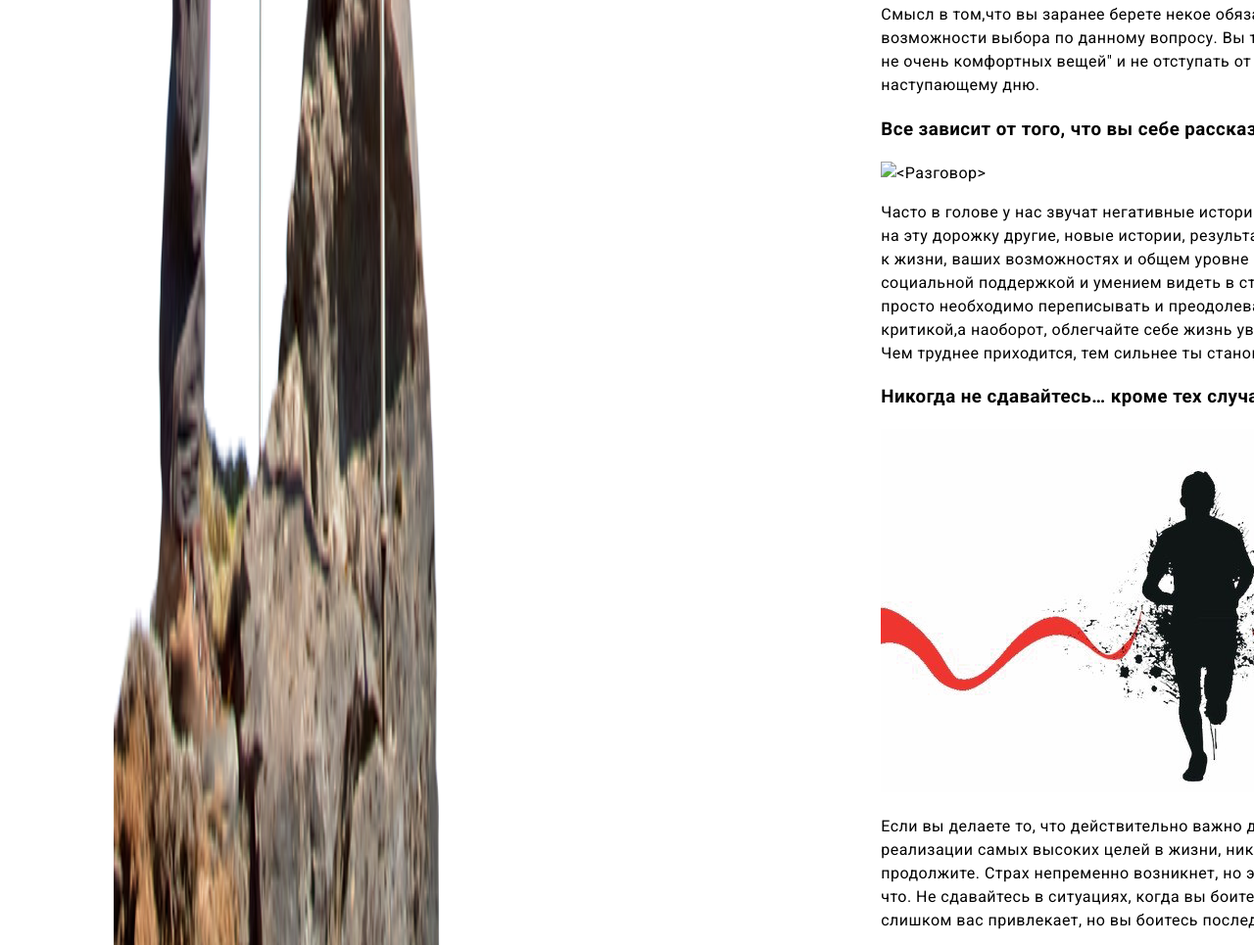
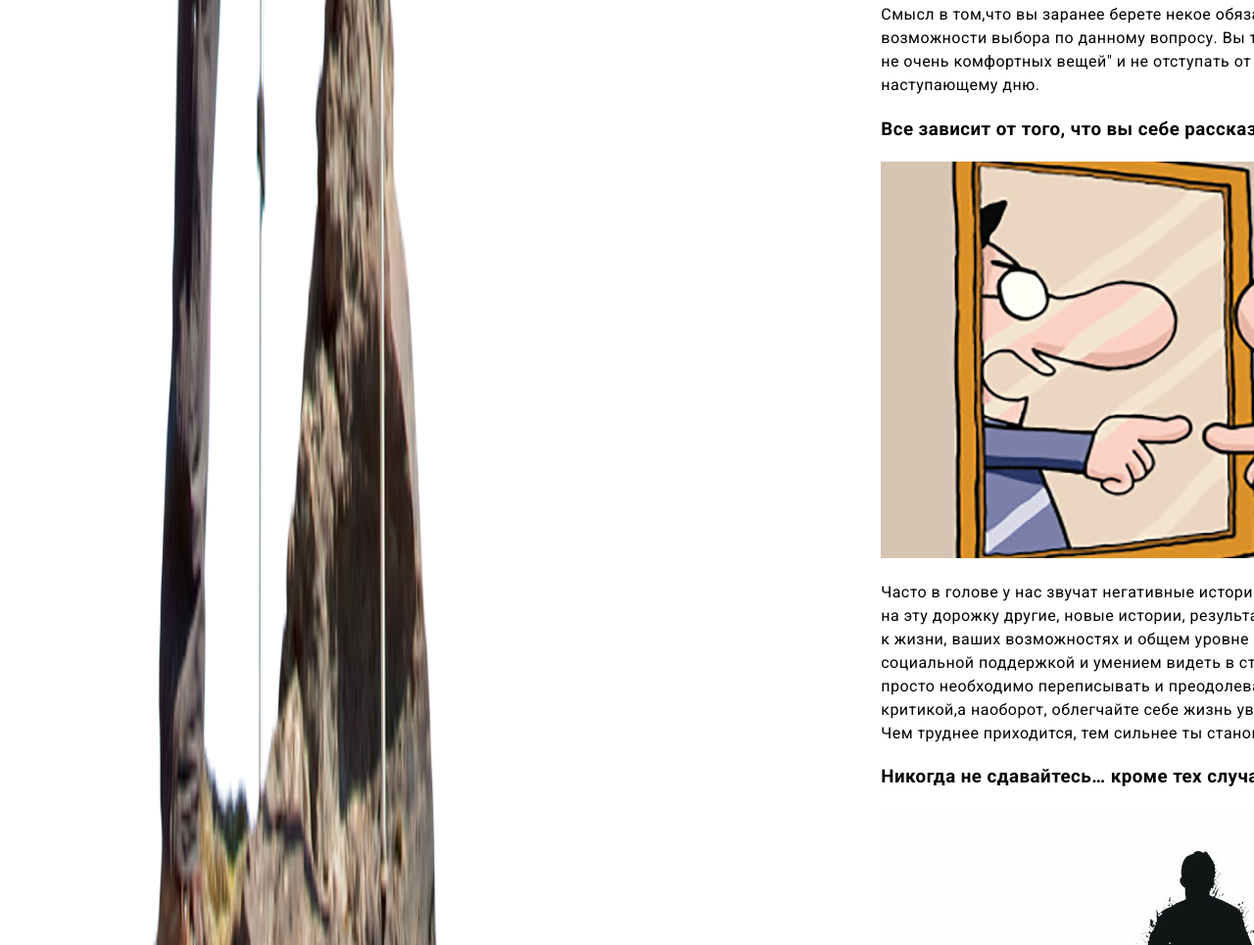
Before and after one commit to Art-Smirnov/FSDev28group2, a plain HTML site: page index.html in a window 1280 px wide. Shown: the part 5204-6169 px from the top of the page at 98% size. Drawn offline with nearby package versions, Linux system fonts and the light colour scheme.

Commit message:
Корректировочка
Сори, исправила ошибочку

```diff
--- a/index.html
+++ b/index.html
@@ -169,7 +169,7 @@
             <div>
               <!--Practice 7 -->
               <h3> Все зависит от того, что вы себе рассказываете</h3>
-              <img src=./image/talking_to_myself.png.png alt="<Разговор>"/>
+              <img src=./image/talking_to_myself.png alt="<Разговор>"/>
               <p>
                 Часто в голове у нас звучат негативные истории, отражая наши подспудные тревоги и страхи.
                 Но если записать на эту дорожку другие, новые истории, результатом могут стать ошеломительные перемены
```
